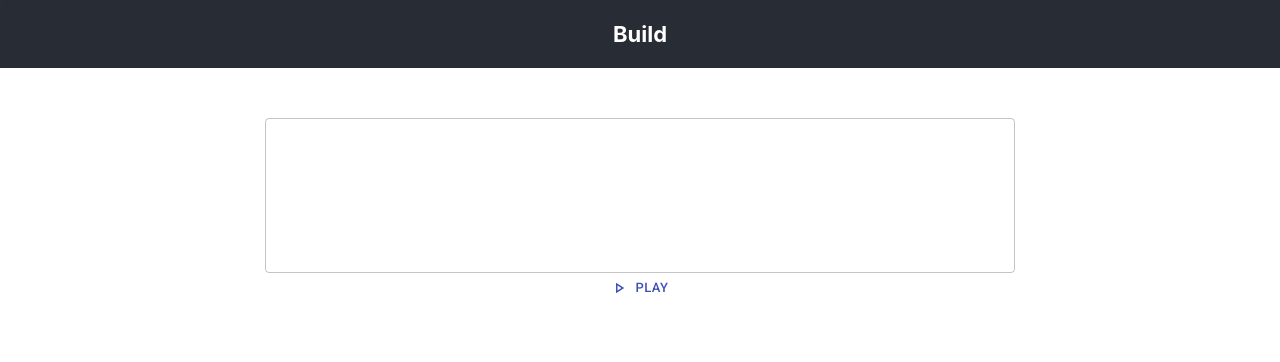
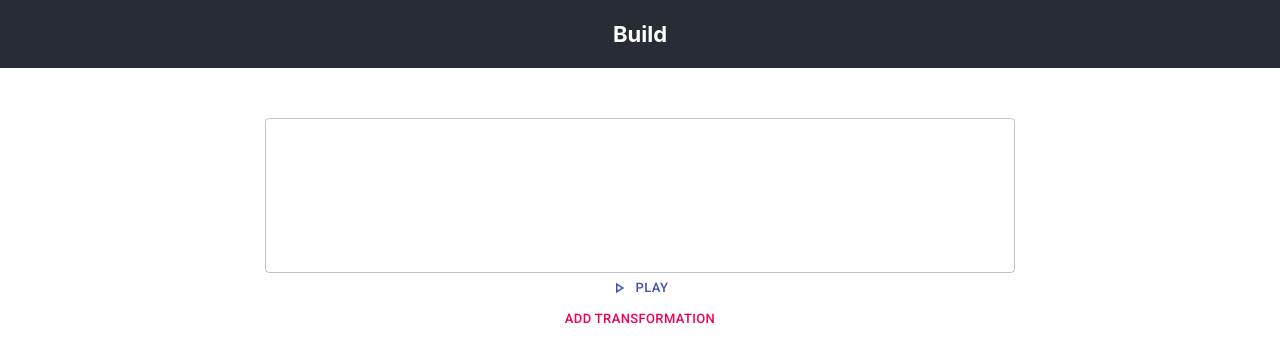
Before and after one commit to eyung/singling-web, a React (Create React App) app: page / in a window 1280 px wide. Shown: the top 362 px of the page. Built offline with nearby package versions, Linux system fonts and the light colour scheme.

Commit message:
Created addtransformation button and functions

```diff
--- a/src/App.js
+++ b/src/App.js
@@ -5,6 +5,15 @@ import Icon from '@material-ui/core/Icon';
 import { IconButton } from "@mui/material";
 import AnimationIcon from '@mui/icons-material/Animation';
 import { PlayArrowOutlined, PlayArrowRounded, StayCurrentLandscapeOutlined } from "@material-ui/icons";
+import List from '@mui/material/List';
+import ListItem from '@mui/material/ListItem';
+import ListItemAvatar from '@mui/material/ListItemAvatar';
+import ListItemIcon from '@mui/material/ListItemIcon';
+import ListItemText from '@mui/material/ListItemText';
+import Avatar from '@mui/material/Avatar';
+import FolderIcon from '@mui/icons-material/Folder';
+import DeleteIcon from '@mui/icons-material/Delete';
+import Grid from '@mui/material/Grid';
 import Stack from "@mui/material/Stack";
 import './App.css';
 import axios from 'axios';
@@ -55,6 +64,18 @@ var mydata3 =
   }
 }
 
+var transformationArray = [mydata];
+
+// Header stuff
+const Header = () => {
+  return (
+    //{ <div className='top-bar' style={{backgroundColor: this.state.bgColour}}> }
+    <div className='top-bar'>
+      <h1>Build</h1>
+    </div>
+  )
+}
+
 // The Editor component receives the value and the change function as props
 const Editor = React.memo(({value, handleTextChange}) => {
   const onChange = e => handleTextChange(e.target.value)
@@ -69,16 +90,6 @@ const Editor = React.memo(({value, handleTextChange}) => {
         />
   );
 });
-
-// Header stuff
-const Header = () => {
-  return (
-    //{ <div className='top-bar' style={{backgroundColor: this.state.bgColour}}> }
-    <div className='top-bar'>
-      <h1>Build</h1>
-    </div>
-  )
-}
 
 // Play button component receives value from textarea
 const ButtonPlay = (props) => {
@@ -111,7 +122,6 @@ const ButtonPlay = (props) => {
 }
 
 const ProcessText = (text, loadingBarRef, handleSetLoading) => {
-
   console.log("Processing text: " + text)
 
   // Loading bar start
@@ -120,7 +130,8 @@ const ProcessText = (text, loadingBarRef, handleSetLoading) => {
   //test
   const mergedata = [
       mydata.instructions,
-      mydata2.instructions
+      mydata2.instructions,
+      mydata3.instructions
   ]
   console.log(mergedata)
 
@@ -151,6 +162,7 @@ const ProcessText = (text, loadingBarRef, handleSetLoading) => {
 // Receives audio and plays it
 const PlayAudio = (audio) => {
   const audioPromise = audio.play()
+
   if (audioPromise !== undefined) {
     audioPromise
       .then(_ => {
@@ -161,6 +173,63 @@ const PlayAudio = (audio) => {
         console.info(err)
       })
   }
+}
+
+const ButtonAddTransformation = () => {
+
+  const [transformationsData, setTransformationsData] = React.useState(transformationArray);
+
+  const addTransformationData = () => {
+    setTransformationsData(transformationsData => [...transformationsData, mydata2])
+  };
+
+  return (
+    <Button
+        size="small"
+        color="secondary"
+        className='button'
+        onClick={ () => {
+            addTransformationData()
+            console.log(transformationsData);
+          }
+        }
+      >
+        Add Transformation
+      </Button>
+  )
+}
+
+const TransformationItem = (props) => {
+  const [secondary, setSecondary] = React.useState(false);
+  return (
+      <ListItem
+        secondaryAction={
+          <IconButton edge="end" aria-label="delete">
+            <DeleteIcon />
+          </IconButton>
+        }
+      >
+        <ListItemAvatar>
+          <Avatar>
+            <FolderIcon />
+          </Avatar>
+        </ListItemAvatar>
+        <ListItemText
+          primary="Single-line item"
+          secondary={secondary ? 'Secondary text' : null}
+        />
+      </ListItem>
+  )
+}
+
+const TransformationList = (props) => {
+  return (
+    <div>
+      <Grid item xs={12} md={6}>
+        {props.transformationsData}
+      </Grid>
+    </div>
+  )
 }
 
 export default function App() {
@@ -178,6 +247,10 @@ export default function App() {
 
             <ButtonPlay text={text} />
 
+            <TransformationList />
+
+            <ButtonAddTransformation />
+
           </div>
 
       </div>
```
